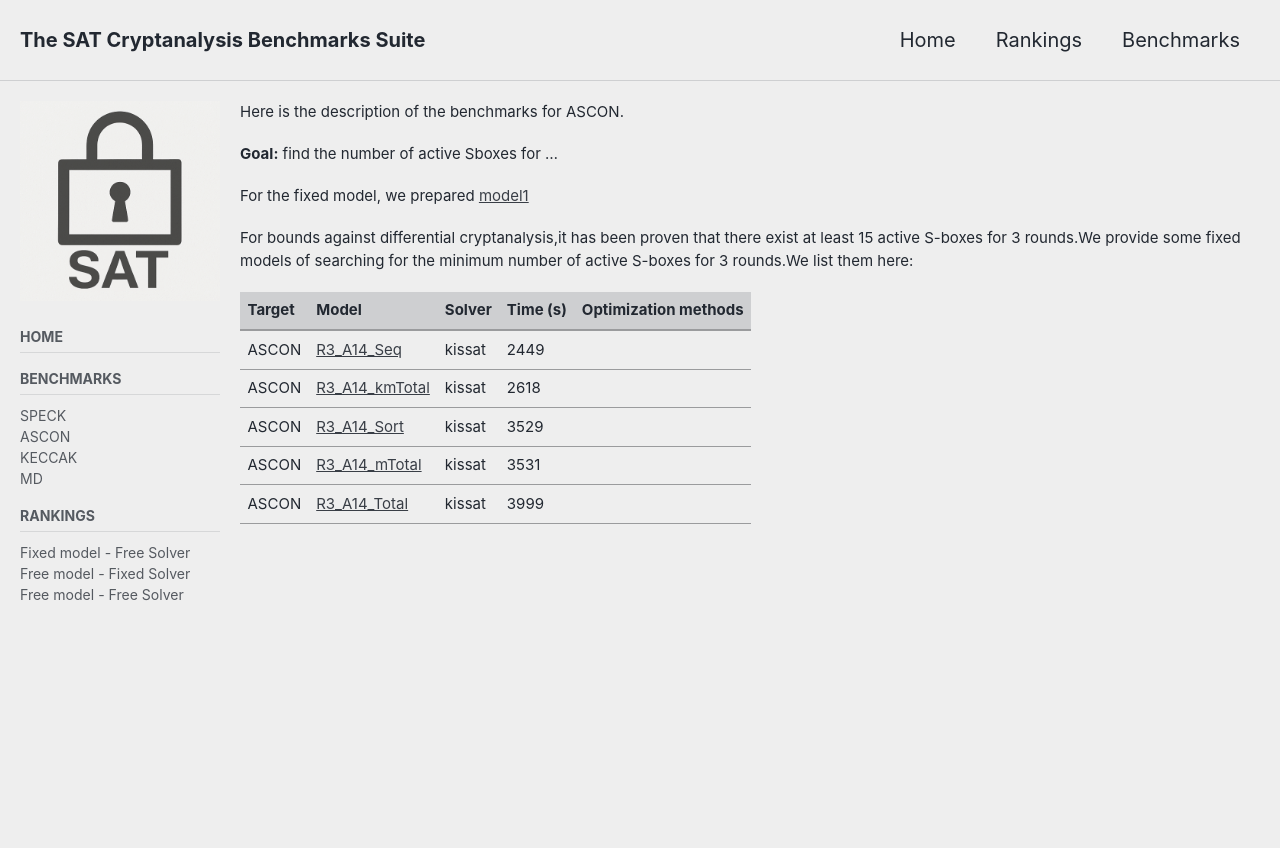
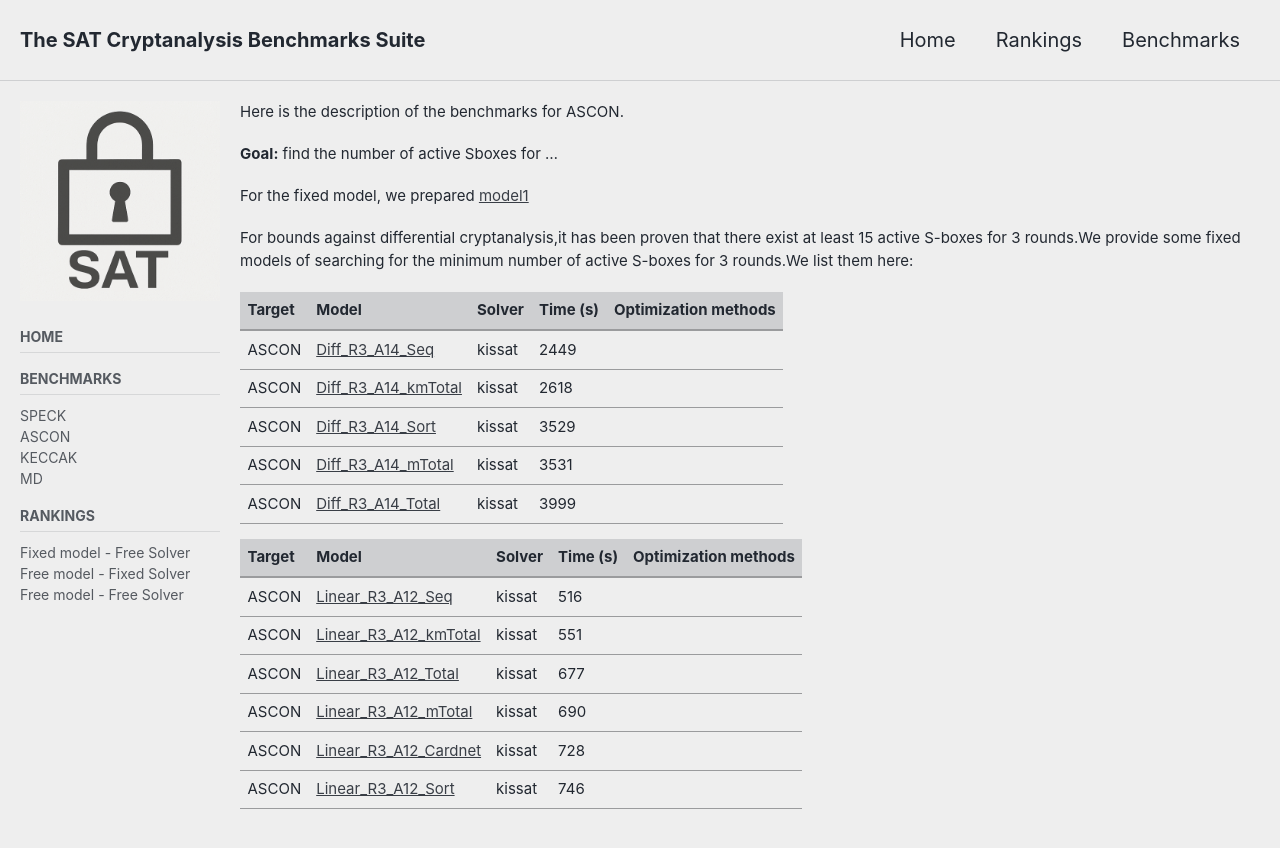
Before and after one commit to cryptanalysisbench/SATbench, a Jekyll site: the page built from benchmarks/ASCON.md, in a window 1280 px wide and 900 px high. Shown: the top 848 px of the window. Built offline with Jekyll 4.4.1, drawn with Linux system fonts in a browser that asks for light colours; cached includes are drawn as plain includes; nearby versions of some CDN libraries.

Commit message:
Update ASCON.md

```diff
--- a/benchmarks/ASCON.md
+++ b/benchmarks/ASCON.md
@@ -19,8 +19,17 @@ For bounds against differential cryptanalysis,it has been proven that there exis
 
 | Target | Model    | Solver  | Time (s)   | Optimization methods |
 | --------| -------- | ------- |------- | ------- |
-| ASCON   | [R3_A14_Seq](/models/ASCON/R3_A14_Seq.cnf)  | kissat  | 2449  |   |
-| ASCON   | [R3_A14_kmTotal](/models/ASCON/R3_A14_kmTotal.cnf)  | kissat  | 2618  |    |
-| ASCON   | [R3_A14_Sort](/models/ASCON/R3_A14_Sort.cnf)  | kissat  | 3529  |    |
-| ASCON   | [R3_A14_mTotal](/models/ASCON/R3_A14_mTotal.cnf)  | kissat  | 3531  |    |
-| ASCON   | [R3_A14_Total](/models/ASCON/R3_A14_Total.cnf)  | kissat  | 3999  |    |
+| ASCON   | [Diff_R3_A14_Seq](/models/ASCON/Diff_R3_A14_Seq.cnf)  | kissat  | 2449  |   |
+| ASCON   | [Diff_R3_A14_kmTotal](/models/ASCON/Diff_R3_A14_kmTotal.cnf)  | kissat  | 2618  |    |
+| ASCON   | [Diff_R3_A14_Sort](/models/ASCON/Diff_R3_A14_Sort.cnf)  | kissat  | 3529  |    |
+| ASCON   | [Diff_R3_A14_mTotal](/models/ASCON/Diff_R3_A14_mTotal.cnf)  | kissat  | 3531  |    |
+| ASCON   | [Diff_R3_A14_Total](/models/ASCON/Diff_R3_A14_Total.cnf)  | kissat  | 3999  |    |
+
+| Target | Model    | Solver  | Time (s)   | Optimization methods |
+| --------| -------- | ------- |------- | ------- |
+| ASCON   | [Linear_R3_A12_Seq](/models/ASCON/Linear_R3_A12_Seq.cnf)  | kissat  | 516  |   |
+| ASCON   | [Linear_R3_A12_kmTotal](/models/ASCON/Linear_R3_A14_kmTotal.cnf)  | kissat  | 551  |    |
+| ASCON   | [Linear_R3_A12_Total](/models/ASCON/Linear_R3_A14_Total.cnf)  | kissat  | 677  |    |
+| ASCON   | [Linear_R3_A12_mTotal](/models/ASCON/Linear_R3_A14_mTotal.cnf)  | kissat  | 690  |    |
+| ASCON   | [Linear_R3_A12_Cardnet](/models/ASCON/Linear_R3_A14_Cardnet.cnf)  | kissat  |  728 |    |
+| ASCON   | [Linear_R3_A12_Sort](/models/ASCON/Linear_R3_A14_Sort.cnf)  | kissat  | 746  |    |
```
